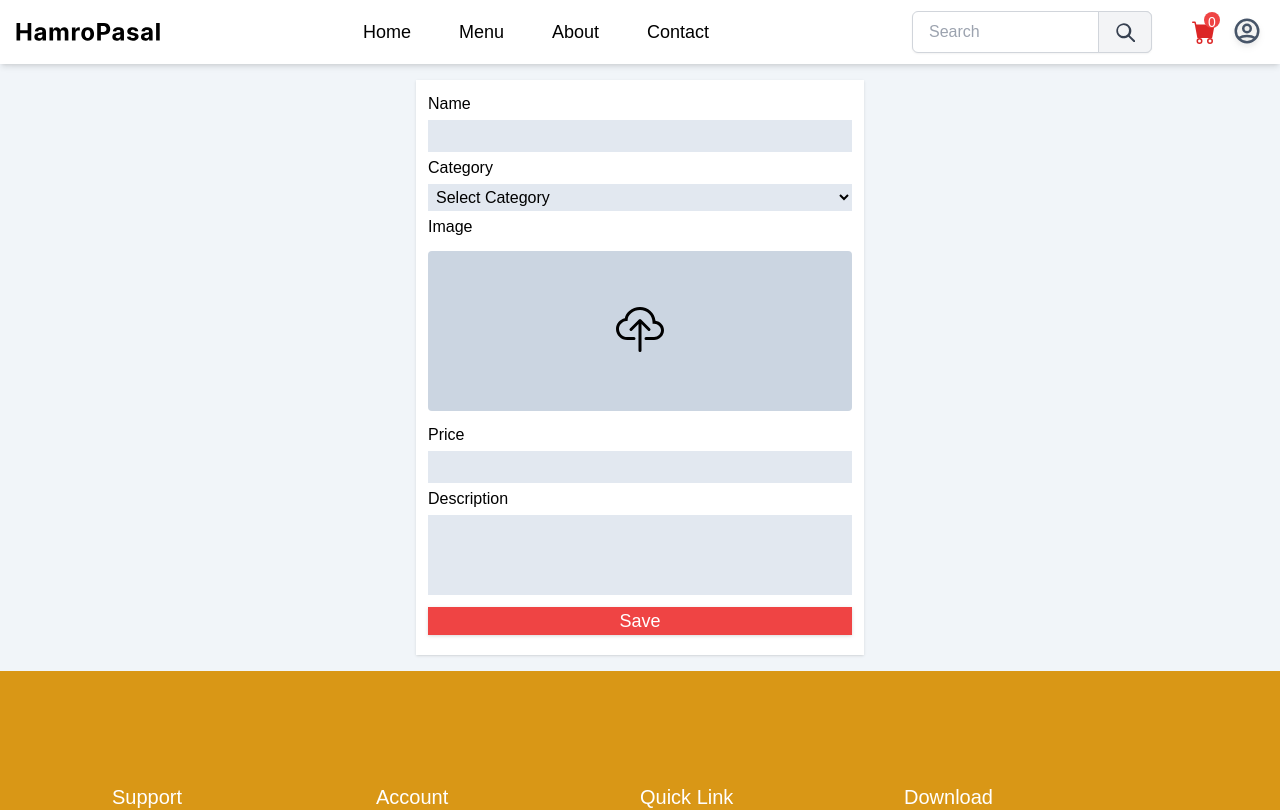
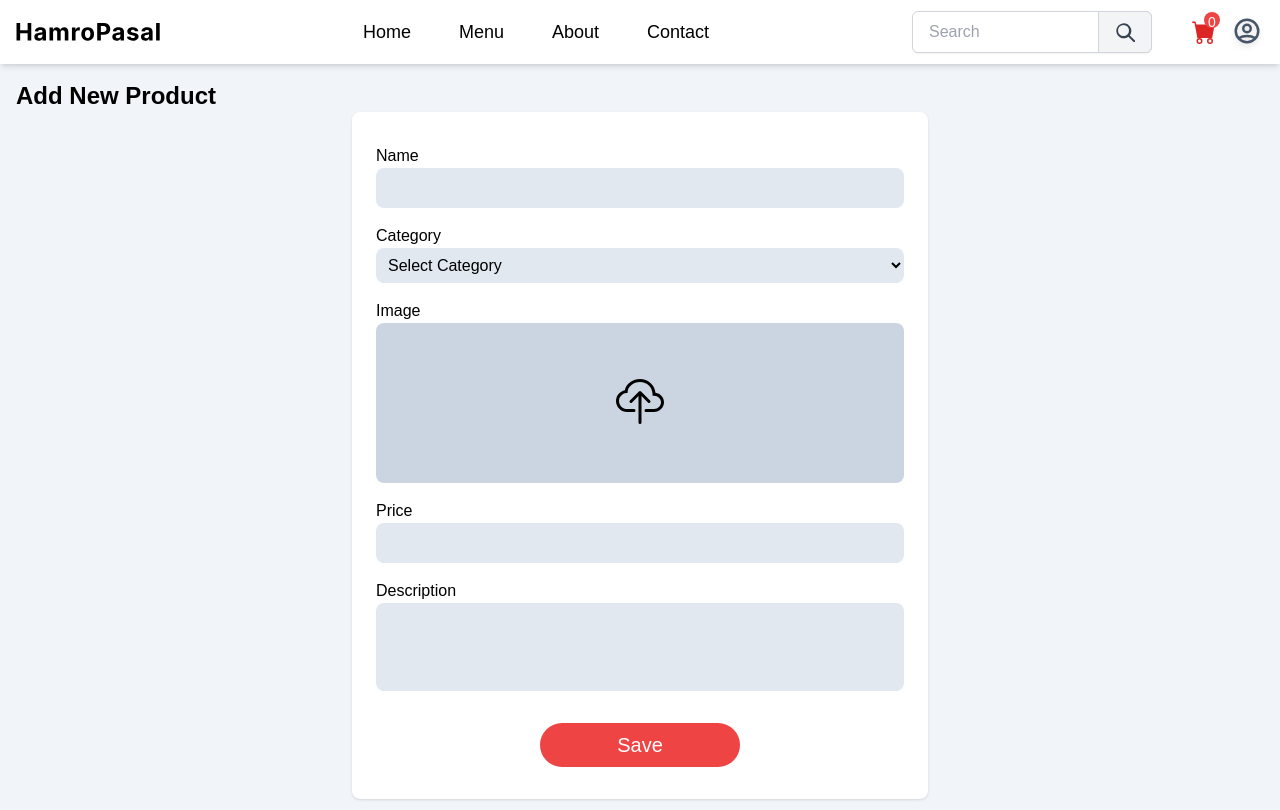
Before and after one commit to prasnaaryal/hamropasal-frontend, a React (Create React App) app: page /manage/newproduct in a window 1280 px wide. Shown: the top 810 px of the page. Built offline with nearby package versions, Linux system fonts and the light colour scheme; no server answers.

Commit message:
updated newproduct page

```diff
--- a/src/page/Newproduct.js
+++ b/src/page/Newproduct.js
@@ -70,22 +70,26 @@ const Newproduct = () => {
 
   return (
     <div className="p-4">
+      <h1 className="font-semibold text-2xl">Add New Product</h1>
       <form
-        className="m-auto w-full max-w-md shadow flex flex-col p-3 bg-white"
+        className="m-auto w-full max-w-xl shadow flex flex-col gap-4  px-6 py-8 bg-white rounded-lg"
         onSubmit={handleSubmit}
       >
+        <div className="flex flex-col">
           <label htmlFor="name">Name</label>
           <input
             type={"text"}
             name="name"
-          className="bg-slate-200 p-1 my-1"
+            className="bg-slate-200 p-2 rounded-lg"
             onChange={handleOnChange}
             value={data.name}
           />
+        </div>
 
+        <div className="flex flex-col">
           <label htmlFor="category">Category</label>
           <select
-          className="bg-slate-200 p-1 my-1"
+            className="bg-slate-200 p-2 rounded-lg"
             id="category"
             name="category"
             onChange={handleOnChange}
@@ -103,10 +107,12 @@ const Newproduct = () => {
             <option value={"Phone"}>Phone</option>
             <option value={"PC"}>PC</option>
           </select>
+        </div>
 
+        <div className="flex flex-col">
           <label htmlFor="image">
             Image
-          <div className="h-40 w-full bg-slate-300 my-3 rounded flex items-center justify-center cursor-pointer">
+            <div className="h-40 w-full bg-slate-300 rounded-lg flex items-center justify-center cursor-pointer">
               {/* conditions for image */}
               {data.image ? (
                 <img src={data.image} className="h-full" />
@@ -125,26 +131,31 @@ const Newproduct = () => {
               />
             </div>
           </label>
+        </div>
 
+        <div className="flex flex-col">
           <label htmlFor="price">Price </label>
           <input
             type={"text"}
-          className="bg-slate-200 p-1 my-1"
+            className="bg-slate-200 p-2 rounded-lg"
             name="price"
             onChange={handleOnChange}
             value={data.price}
           />
+        </div>
 
+        <div className="flex flex-col">
           <label htmlFor="description">Description </label>
           <textarea
             rows={3}
-          className="bg-slate-200 p-1 my-1 resize-none"
+            className="bg-slate-200 p-2 resize-none rounded-lg"
             name="description"
             onChange={handleOnChange}
             value={data.description}
           />
+        </div>
 
-        <button className="bg-red-500 hover:bg-red-600 text-white text-lg font-medium my-2 drop-shadow">
+        <button className="w-full max-w-[200px] m-auto bg-red-500 hover:bg-red-600 cursor-pointer  text-white text-xl font-medium text-center py-2 rounded-full mt-4">
           Save
         </button>
       </form>
```
Lines whose indentation alone changed are shown as unchanged.
